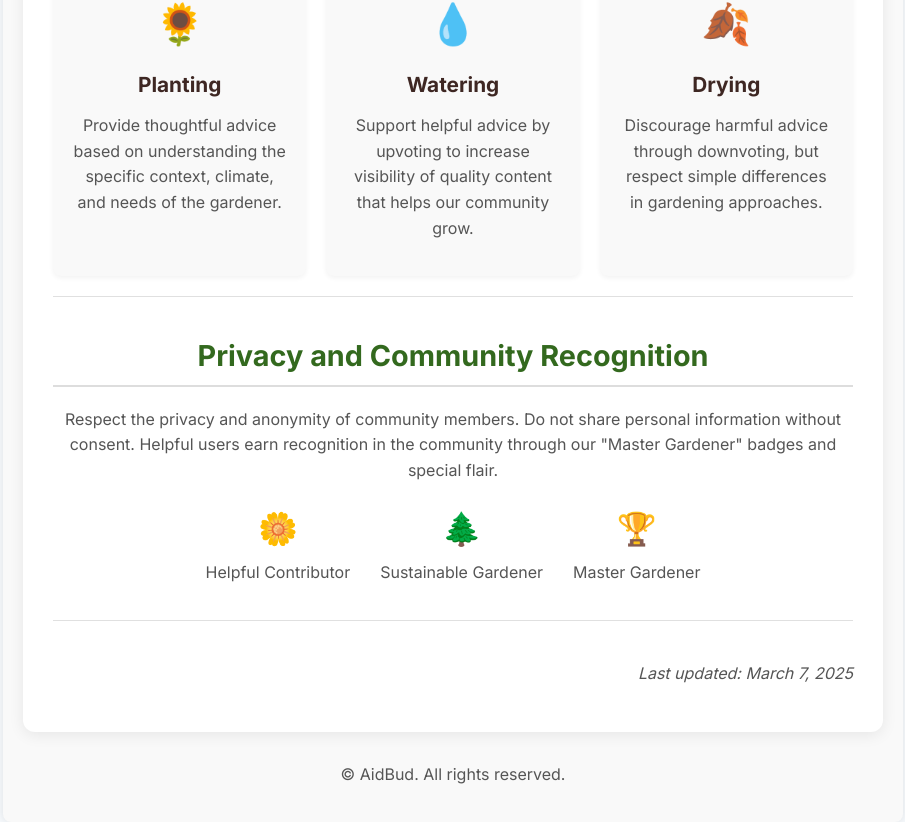
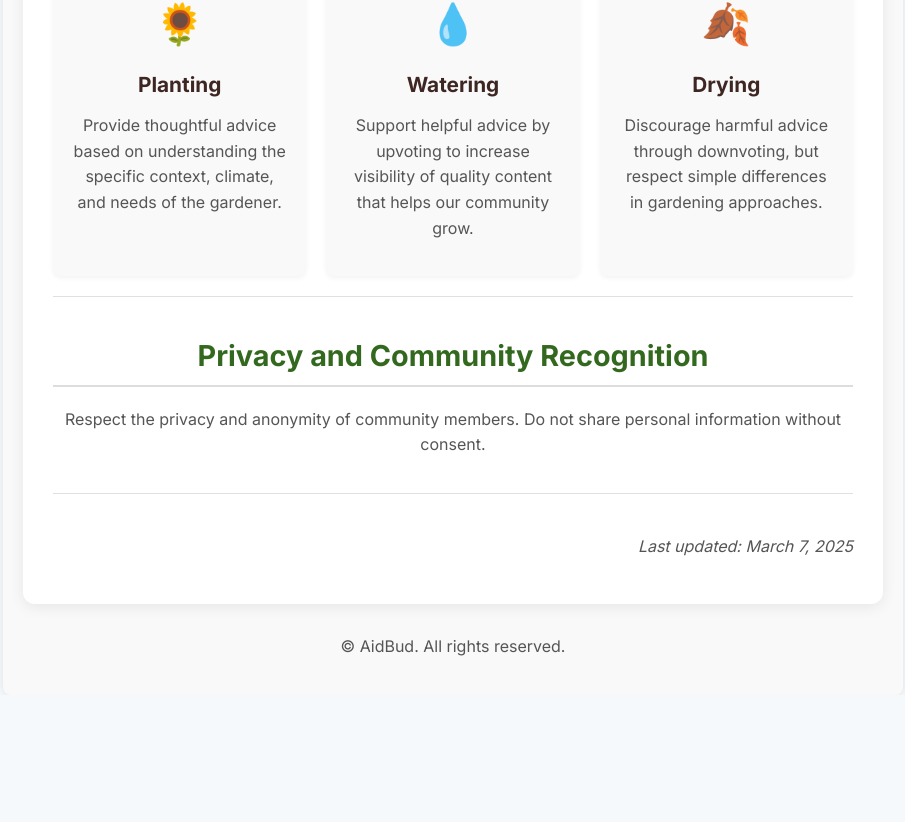
Before and after one commit to Minding-crypto/buddy, a React (Create React App) app: page /guide in a window 1280 px wide. Shown: the part 1486-2308 px from the top of the page, without its empty margins (187-1092 px from the left). After the commit the page ends 2181 px from the top, so only its background shows below. Built offline with nearby package versions, Linux system fonts and the light colour scheme; no server answers.

Commit message:
Fix ESLint warnings

```diff
--- a/src/Pages/GardeningGuidelines.jsx
+++ b/src/Pages/GardeningGuidelines.jsx
@@ -114,23 +114,9 @@ const GardeningGuidelines = () => {
           <h2 className="gardening-h2">Privacy and Community Recognition</h2>
           <p className="gardening-p">
             Respect the privacy and anonymity of community members. Do not share personal
-            information without consent. Helpful users earn recognition in the community
-            through our "Master Gardener" badges and special flair.
+            information without consent.
           </p>
-          <div className="badges">
-            <div className="badge">
-              <div className="badge-icon">🌼</div>
-              <p className="gardening-p">Helpful Contributor</p>
-            </div>
-            <div className="badge">
-              <div className="badge-icon">🌲</div>
-              <p className="gardening-p">Sustainable Gardener</p>
-            </div>
-            <div className="badge">
-              <div className="badge-icon">🏆</div>
-              <p className="gardening-p">Master Gardener</p>
-            </div>
-          </div>
+
         </div>
 
         <div className="last-updated">
```
